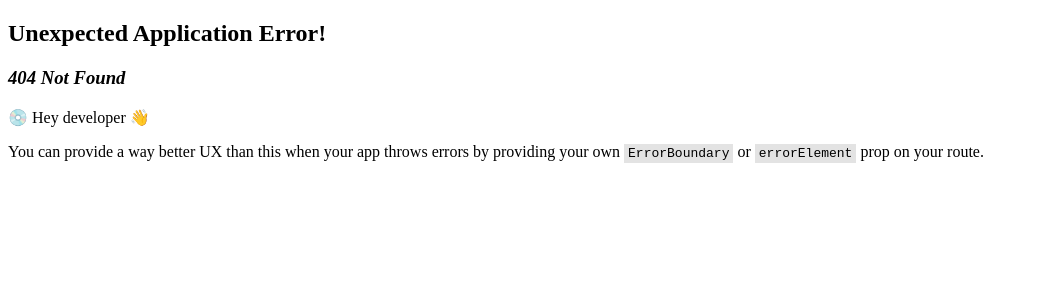
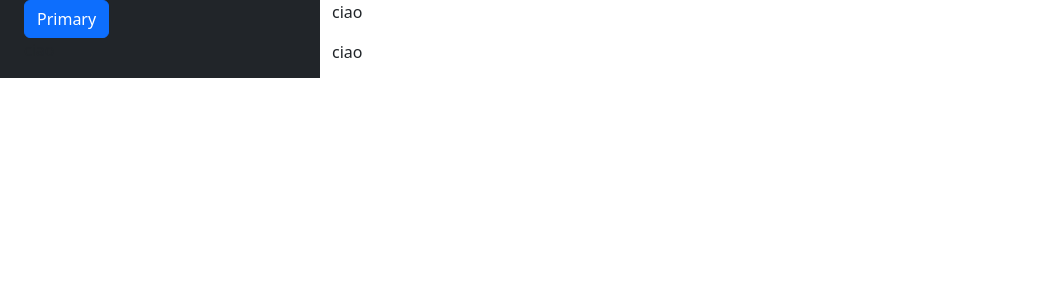
Before and after one commit to marcon21/bookeat, a React (Vite) app in the folder frontend/: page /menu in a window 1280 px wide. Before the commit this address had no page. Shown: the top 300 px of the page, without its empty margins (0-1046 px from the left). Built offline with nearby package versions, Linux system fonts and the light colour scheme.

Commit message:
intial file setup, created route file and container mockups

```diff
--- a/frontend/src/routes/homeRoute.jsx
+++ /dev/null
@@ -1,7 +0,0 @@
-export default function HomeRoute() {
-    return (
-        <div className="container-fluid">
-            <h1>Ciao</h1>
-        </div>
-    )
-}
--- /dev/null
+++ b/frontend/src/routes/menuRoute.jsx
@@ -0,0 +1,27 @@
+export default function MenuRoute() {
+    return (
+        <div className="row">
+            <div className="col-3 bg-dark h-100">
+                {/* Lateral Bar */}
+                <div className="container-fluid">
+                    <button type="button" className="btn btn-primary">Primary</button>
+                    <p>ciao</p>
+                </div>
+            </div>
+            <div className="col">
+                <div className="row">
+                    {/* Navbar */}
+                    <div className="container-fluid dark">
+                        <p>ciao</p>
+                    </div>
+                </div>
+                <div className="row">
+                    {/* Menu Body */}
+                    <div className="container-fluid dark">
+                        <p>ciao</p>
+                    </div>
+                </div>
+            </div>
+        </div>
+    )
+}
```
Also changed, not shown: frontend/src/main.jsx (+4 -4 lines).
